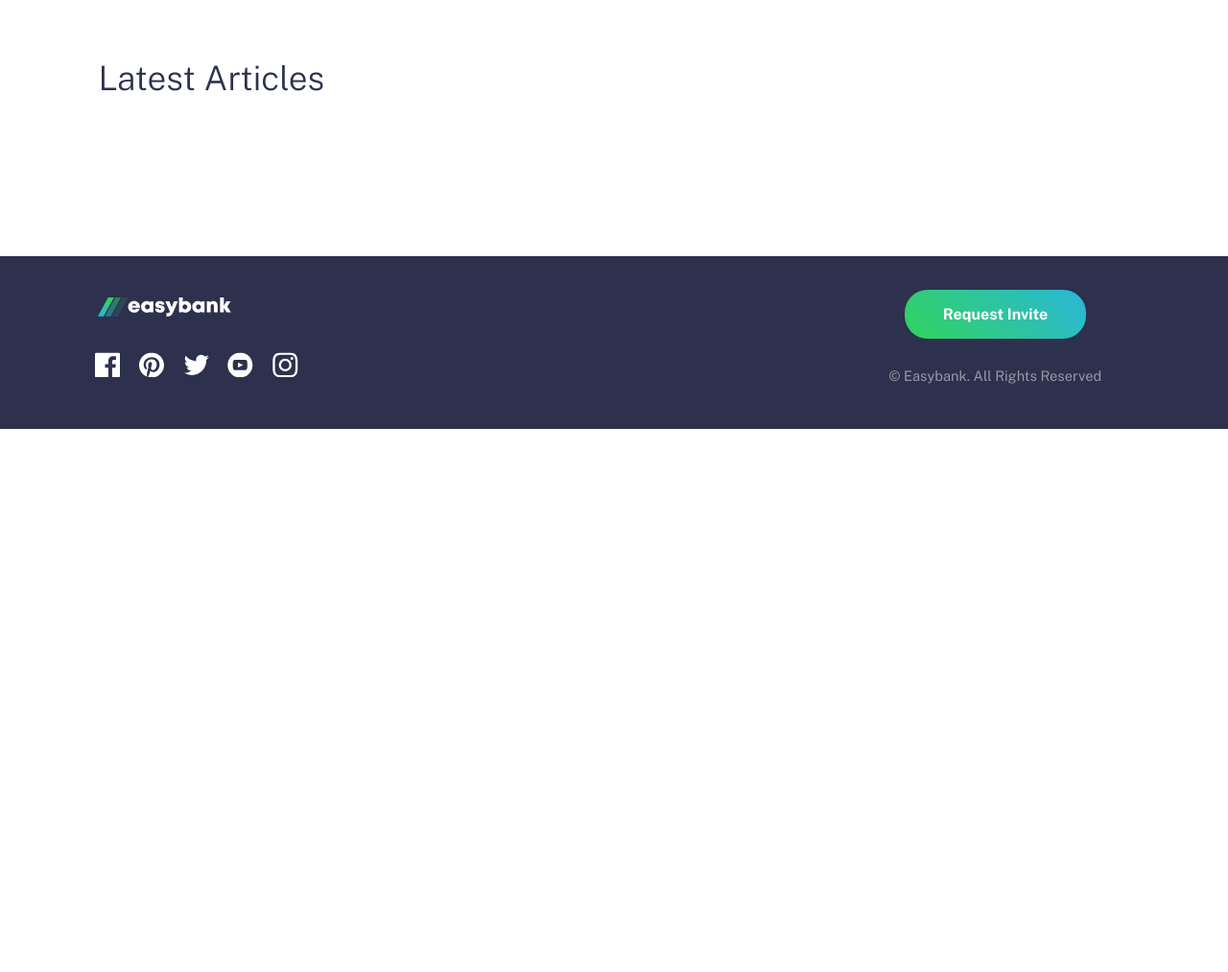
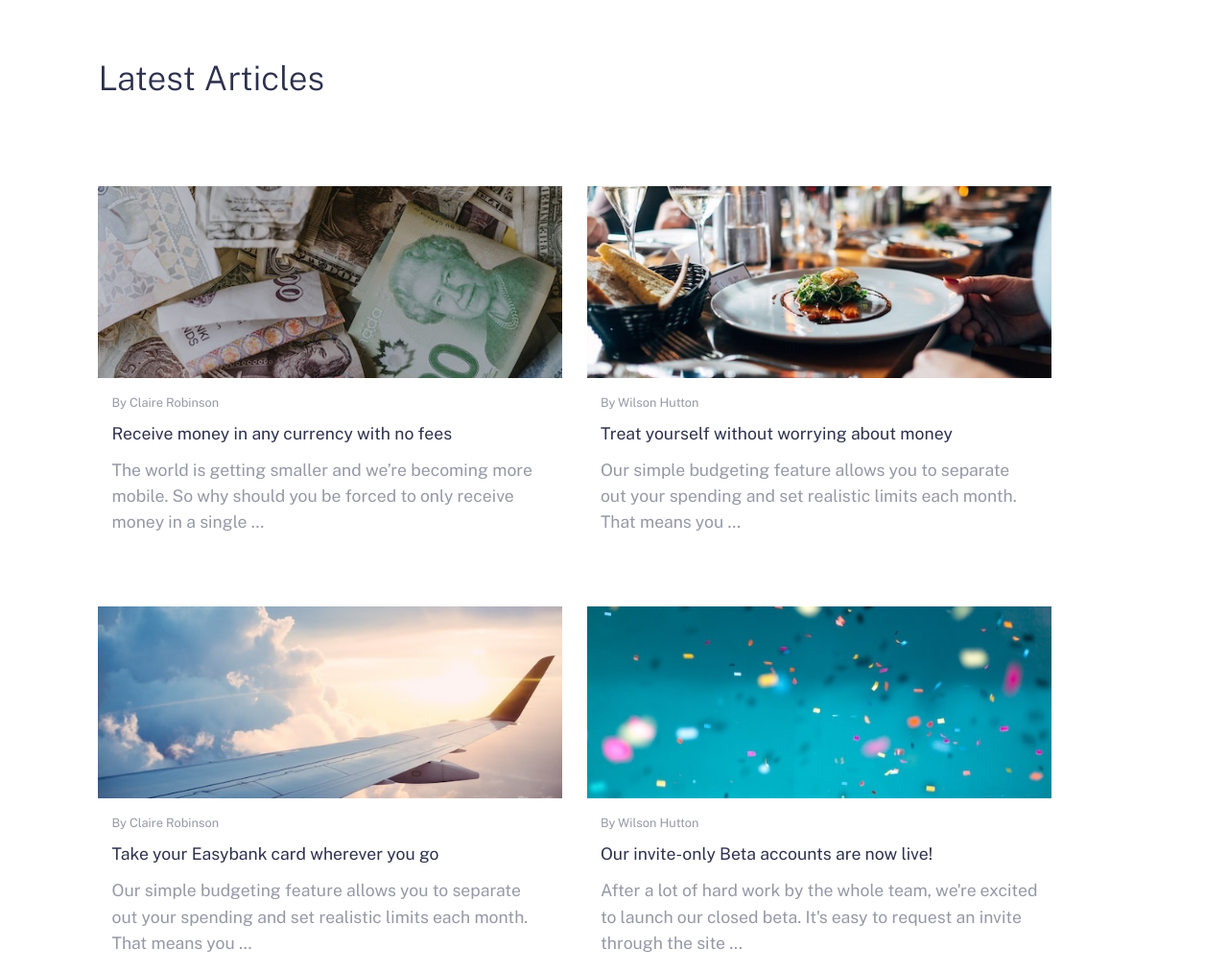
Before and after one commit to Arniss5/bank-landing-page, a plain HTML site: page index.html in a window 1280 px wide. Shown: the part 1480-2493 px from the top of the page at 96% size. Before the commit the page ends 1927 px from the top, so only its background shows below. Drawn offline with nearby package versions, Linux system fonts and the light colour scheme.

Commit message:
fix articles rendering

```diff
--- a/index.html
+++ b/index.html
@@ -53,7 +53,7 @@
 
         <section class="articles-section">
             <h2>Latest Articles</h2>
-            <div class="container articles-container">
+            <div class="container articles-container" id="articles-container">
                 <!-- ARTICLES -->
             </div>
         </section>
```
